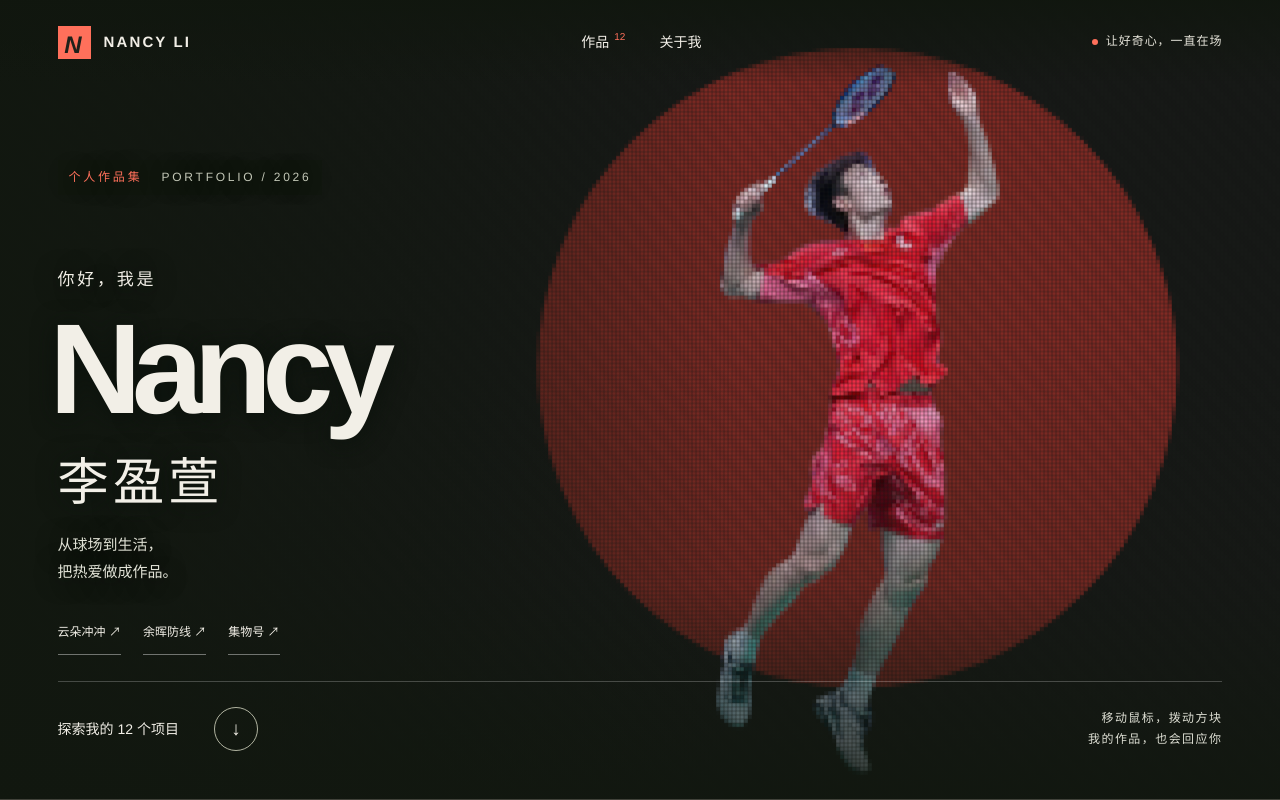
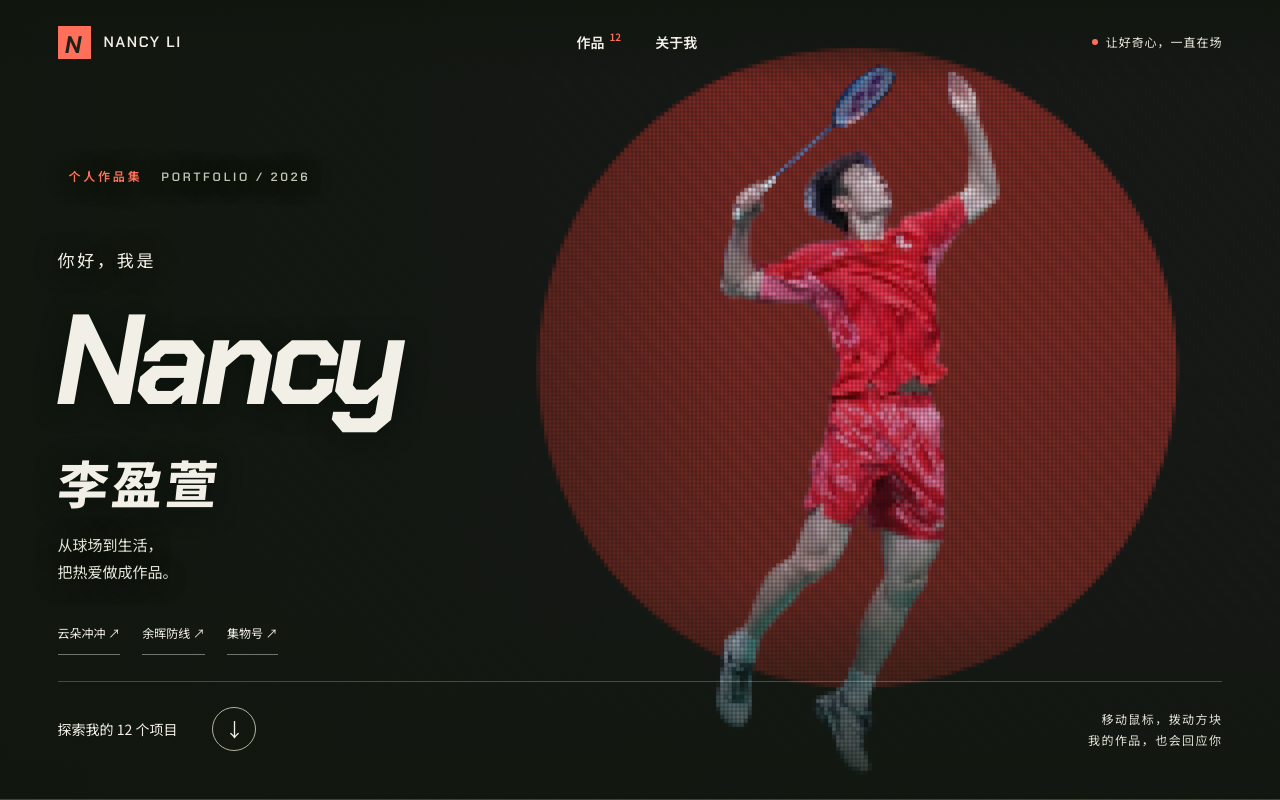
Before and after one commit to lilynncn-code/jingzai-portfolio, a plain HTML site: page index.html in a window 1280 px wide. Shown: the top 800 px of the page. Drawn offline with Linux system fonts and the light colour scheme.

Commit message:
调整作品集字体，增加利落的运动感

```diff
--- a/index.html
+++ b/index.html
@@ -8,6 +8,8 @@
   <title>Nancy 李盈萱 — 把热爱做成作品</title>
   <link rel="icon" href="assets/favicon.svg" type="image/svg+xml">
   <link rel="preload" href="assets/hero-player.webp" as="image">
+  <link rel="preload" href="assets/fonts/display-sport.woff2" as="font" type="font/woff2" crossorigin>
+  <link rel="preload" href="assets/fonts/chinese-sans.woff2" as="font" type="font/woff2" crossorigin>
   <link rel="preconnect" href="https://fonts.googleapis.com">
 <link rel="preconnect" href="https://fonts.gstatic.com" crossorigin>
 <link href="https://fonts.googleapis.com/css2?family=Instrument+Serif&amp;family=Instrument+Sans:wght@400;500;600&amp;family=JetBrains+Mono:wght@400;500;600&amp;display=swap" rel="stylesheet">
@@ -308,10 +310,13 @@ summary { cursor: pointer; font: 500 var(--t-label) var(--font-mono); margin-bot
 }
 </style>
   <style>
+    @font-face { font-family: "Nancy Display"; src: url("assets/fonts/display-sport.woff2") format("woff2"); font-style: italic; font-weight: 700; font-display: swap; }
+    @font-face { font-family: "Nancy Labels"; src: url("assets/fonts/labels-sport.woff2") format("woff2"); font-style: normal; font-weight: 600; font-display: swap; }
+    @font-face { font-family: "Nancy Chinese"; src: url("assets/fonts/chinese-sans.woff2") format("woff2"); font-style: normal; font-weight: 400 900; font-display: swap; }
     :root { color-scheme: dark; --page: #171816; --paper: #f2efe7; --quiet: #b5b5a9; --red: #ff705b; --rule: #41423a; --accent: #ff705b; --bg: #171816; --text: #f2efe7; --text-dim: #b5b5a9; --content-width: 1440px; --gutter: clamp(22px, 4.5vw, 76px); }
     *, *::before, *::after { box-sizing: border-box; }
     html { scroll-behavior: smooth; scroll-padding-top: 92px; }
-    body { margin: 0; padding: 0; max-width: none; background: var(--page); color: var(--paper); font-family: "Helvetica Neue", "PingFang SC", "Microsoft YaHei", sans-serif; -webkit-font-smoothing: antialiased; }
+    body { margin: 0; padding: 0; max-width: none; background: var(--page); color: var(--paper); font-family: "Nancy Chinese", "PingFang SC", "Microsoft YaHei", sans-serif; -webkit-font-smoothing: antialiased; }
     body.dialog-open { overflow: hidden; }
     main { width: 100%; max-width: none; margin: 0; padding: 0; }
     h1,h2,h3,p,figure { margin: 0; }
@@ -629,6 +634,15 @@ summary { cursor: pointer; font: 500 var(--t-label) var(--font-mono); margin-bot
       .hero-projects a { font-size: 11px; }
       .hero-kicker { top: 105px; }
     }
+    .hero h1 { font-family: "Nancy Display", sans-serif; font-style: italic; font-weight: 700; letter-spacing: -.065em; line-height: 1; margin-left: -.025em; padding-right: .13em; }
+    .hero-name strong { font-weight: 800; letter-spacing: .06em; transform: skewX(-6deg); transform-origin: left center; }
+    .wordmark, .section-label, .hero-kicker, .about-signature { font-family: "Nancy Labels", "Nancy Chinese", sans-serif; font-weight: 600; }
+    .wordmark { letter-spacing: .11em; }
+    .brand-mark { font-family: "Nancy Display", sans-serif; font-weight: 700; }
+    .section-title, .about-title { font-weight: 800; letter-spacing: -.045em; }
+    .feature-line h3, .project-copy h3, .detail-copy h2 { font-weight: 750; letter-spacing: -.025em; }
+    .site-nav, .filter-button, .source-link { font-weight: 600; }
+    .about-signature { font-style: normal; letter-spacing: .02em; }
   </style>
 </head>
 <body>
```
Also changed, not shown: assets/fonts/README.txt (added), assets/fonts/chakra-petch-license.txt (added), assets/fonts/chinese-sans.woff2 (added), assets/fonts/display-sport.woff2 (added), assets/fonts/labels-sport.woff2 (added), assets/fonts/noto-sans-sc-license.txt (added).
